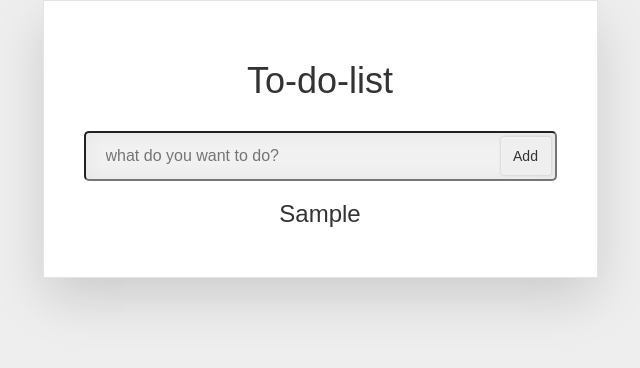
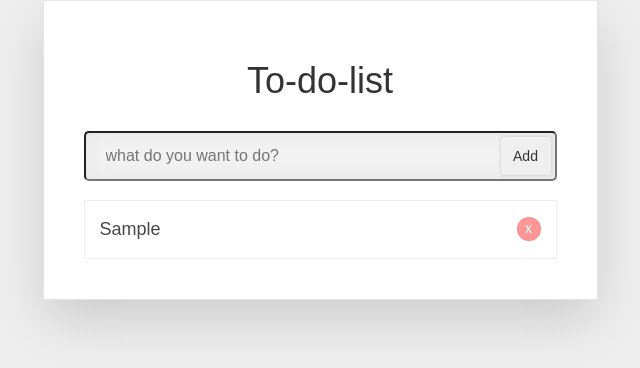
Before and after one commit to buffaly/intro-react-bkk-1.0.0, a React (Create React App) app: page / in a window 1280 px wide. Both pictures are taken after typing "Sample" into the empty fields and a click on the button "Add". Shown: the top 368 px of the page, without its empty margins (320-960 px from the left). Built offline with nearby package versions, Linux system fonts and the light colour scheme; the HTML template or start-up script is replaced by a standard one.

Commit message:
event remove list and add more style

```diff
--- a/src/Todo.js
+++ b/src/Todo.js
@@ -26,6 +26,14 @@ export class Todo extends Component {
     }
   }
 
+  deleteListAtIndex = (index) => {
+    const resule = this.state.listItem;
+    resule.splice(index, 1);
+    this.setState({
+        listItem: resule
+    });
+  }
+
   render() {
     return (
       <div className="card clearfix">
@@ -41,13 +49,20 @@ export class Todo extends Component {
                   <button className="bb-input button"
                           onClick={this.submitList}>Add</button>
               </div>
-              {
-                this.state.listItem.map((value, index) => {
-                  return (
-                    <h3 key={index + value}>{value}</h3>
-                  );
-                })
-              }
+
+              <div className="list-box">
+                {this.state.listItem.map((value, index) => {
+                    return (
+                      <div key={index + value}
+                           className="list-item">
+                          <div className="text-list">{value}</div>
+                          <div className="bb-action"
+                               onClick={this.deleteListAtIndex.bind(this, index)}>x</div>
+                      </div>
+                    );
+                })}
+              </div>
+
           </div>
       </div>
     );
```
